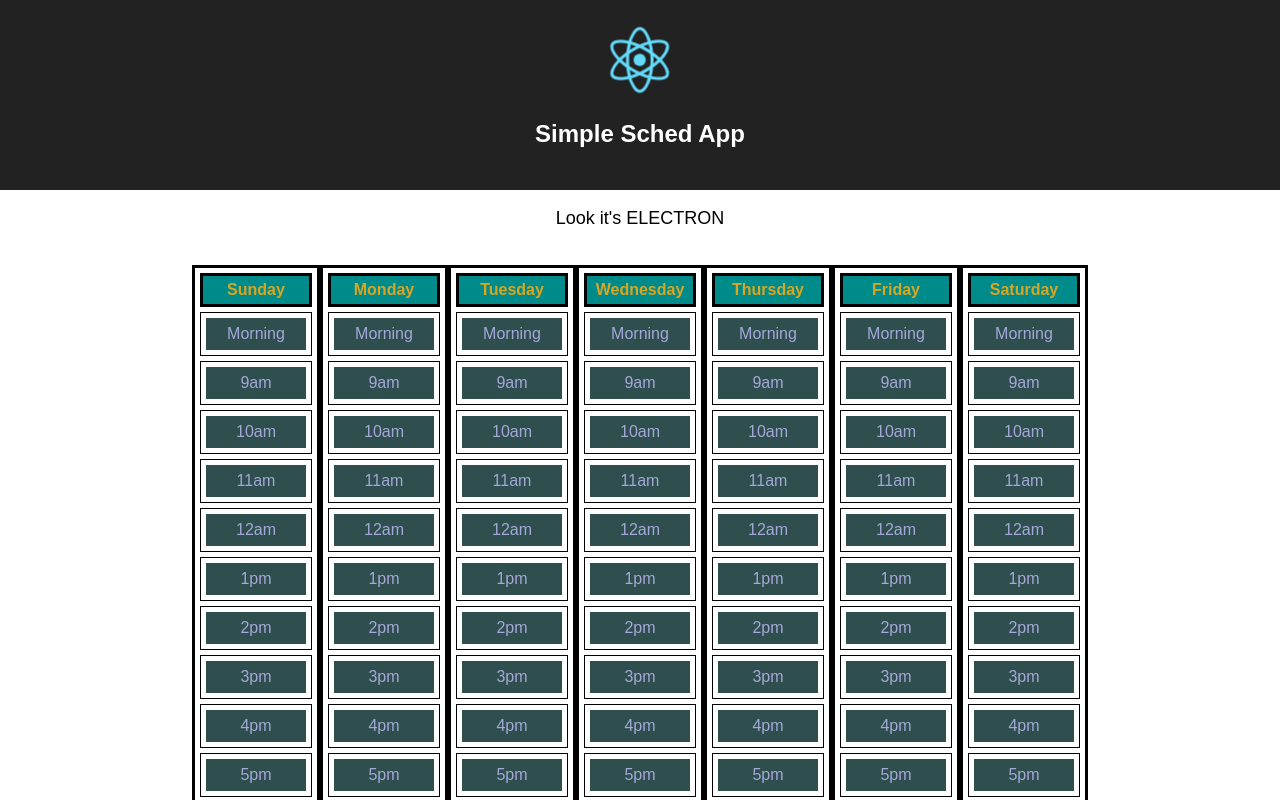
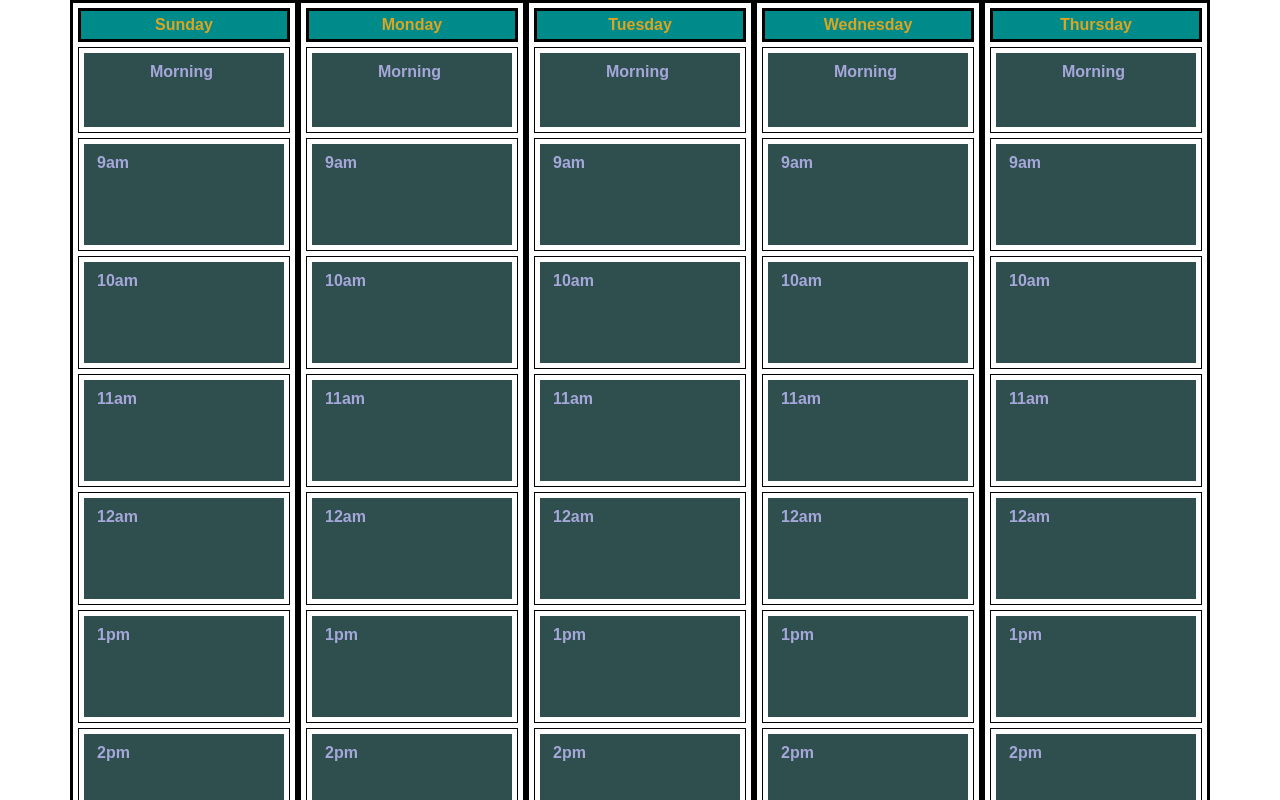
Before and after one commit to milonti/CAutoProject, a React (Create React App) app: page / in a window 1280 px wide. Shown: the top 800 px of the page. Built offline with nearby package versions, Linux system fonts and the light colour scheme.

Commit message:
Style and sizing it some

```diff
--- a/src/App.css
+++ b/src/App.css
@@ -1,30 +1,5 @@
 .App {
   text-align: center;
-}
-
-.App-logo {
-  animation: App-logo-spin infinite 20s linear;
-  height: 80px;
-}
-
-.App-header {
-  background-color: #222;
-  height: 150px;
-  padding: 20px;
-  color: white;
-}
-
-.App-title {
-  font-size: 1.5em;
-}
-
-.App-intro {
-  font-size: large;
-}
-
-@keyframes App-logo-spin {
-  from { transform: rotate(0deg); }
-  to { transform: rotate(360deg); }
 }
 
 table.weekCalendar {
@@ -39,6 +14,7 @@ table.weekCalendar {
 
 .weekCalendar td {
   border: 1px solid black;
+  font-weight: bold;
 }
 
 .weekCalendar th,td {
@@ -46,20 +22,40 @@ table.weekCalendar {
   width: 6em;
 }
 
-div.unfilled {
-  background: darkslategray;
-  color: rgb(165, 167, 217);
-  cursor: default;
-}
 
 th.dayHeader {
   background: darkcyan;
   color: goldenrod;
 }
+
+
+td.hourWord{
+  width: 200px;
+}
+.hourNum div.timeSlot{
+  text-align: left;
+  height: 95px;
+}
+div.unfilled {
+  background: darkslategray;
+  color: rgb(165, 167, 217);
+  cursor: default;
+  padding: 3px;
+}
+div.filled {
+  background: firebrick;
+  color: black;
+  cursor: default;
+  padding: 3px;
+}
 .time{
   padding: 5px 10px;
   line-height: 200%;
 }
+.meetingInfo {
+  padding-left: 5px;
+}
+
 
 #modalBox {
   position: absolute;
--- a/src/App.js
+++ b/src/App.js
@@ -1,11 +1,6 @@
 import React, { Component } from 'react';
 import logo from './logo.svg';
 import './App.css';
-// import TimeSlot from './components/cmp_TimeSlot.jsx'
-// import DaySched from './components/cmp_DaySched.jsx'
-import WeekSched from './components/cmp_WeekSched.jsx'
-import StuffList from './components/cmp_StuffList.js'
-import SmartDaySched from './components/cmp_SmartDaySched.jsx'
 import SmartWeekSched from './components/cmp_SmartWeekSched.jsx'
 import PopupModal from './components/cmp_PopupModal.jsx'
 
@@ -13,23 +8,6 @@ class App extends Component {
   render() {
     return (
       <div className="App">
-        <header className="App-header">
-          <img src={logo} className="App-logo" alt="logo" />
-          <h1 className="App-title">Simple Sched App</h1>
-        </header>
-        <p className="App-intro">
-          Look it's ELECTRON
-        </p>
-        <div>
-          {/*<table>
-            <tbody>
-              <SmartDaySched dayOfWeek="Monday" handler={this.handleChildEvent} />
-            </tbody>
-          </table>*/}
-
-           {/*<StuffList />*/}
-        </div><br></br>
-        {/**<WeekSched id='week1' />**/}
         <SmartWeekSched id='week1' ></SmartWeekSched>
       </div>
     );
--- a/src/components/cmp_SmartDaySched.jsx
+++ b/src/components/cmp_SmartDaySched.jsx
@@ -6,9 +6,11 @@ import SmartTimeSlot from './cmp_SmartTimeSlot.jsx';
 class SmartDaySched extends Component {
 
   createTdRowFromComponent(comp,kVal){
+    var classStr = "hourNum"
+    if(kVal === "Early" || kVal === "Late") classStr = "hourWord";
     return (
       <tr key={kVal}>
-        <td className={"hour"+kVal}  >
+        <td className={classStr}  >
           {comp}
         </td>
       </tr>
--- a/src/components/cmp_SmartTimeSlot.jsx
+++ b/src/components/cmp_SmartTimeSlot.jsx
@@ -16,6 +16,9 @@ class SmartTimeSlot extends Component {
     return (
       <div className="timeSlot unfilled" id={this.props.id} onClick={(e)=>this.handleClick(e,this.props.id)}>
         <span className="time">{this.props.time}</span>
+          <span className="meetingInfo"></span><br />
+          <span className="meetingInfo"></span><br />
+          <span className="meetingInfo"></span><br />
       </div>
     )
   }
@@ -25,7 +28,7 @@ class SmartTimeSlot extends Component {
         <span className="time">{this.props.time}</span><br />
         <span className="meetingInfo">Name: {this.props.slot.name}</span><br />
         <span className="meetingInfo">Phone #: {this.props.slot.phone}</span><br />
-        <span className="personName">Type: {this.props.slot.type}</span><br />
+        <span className="meetingInfo">Type: {this.props.slot.type}</span>
       </div>
     )
   }
```
